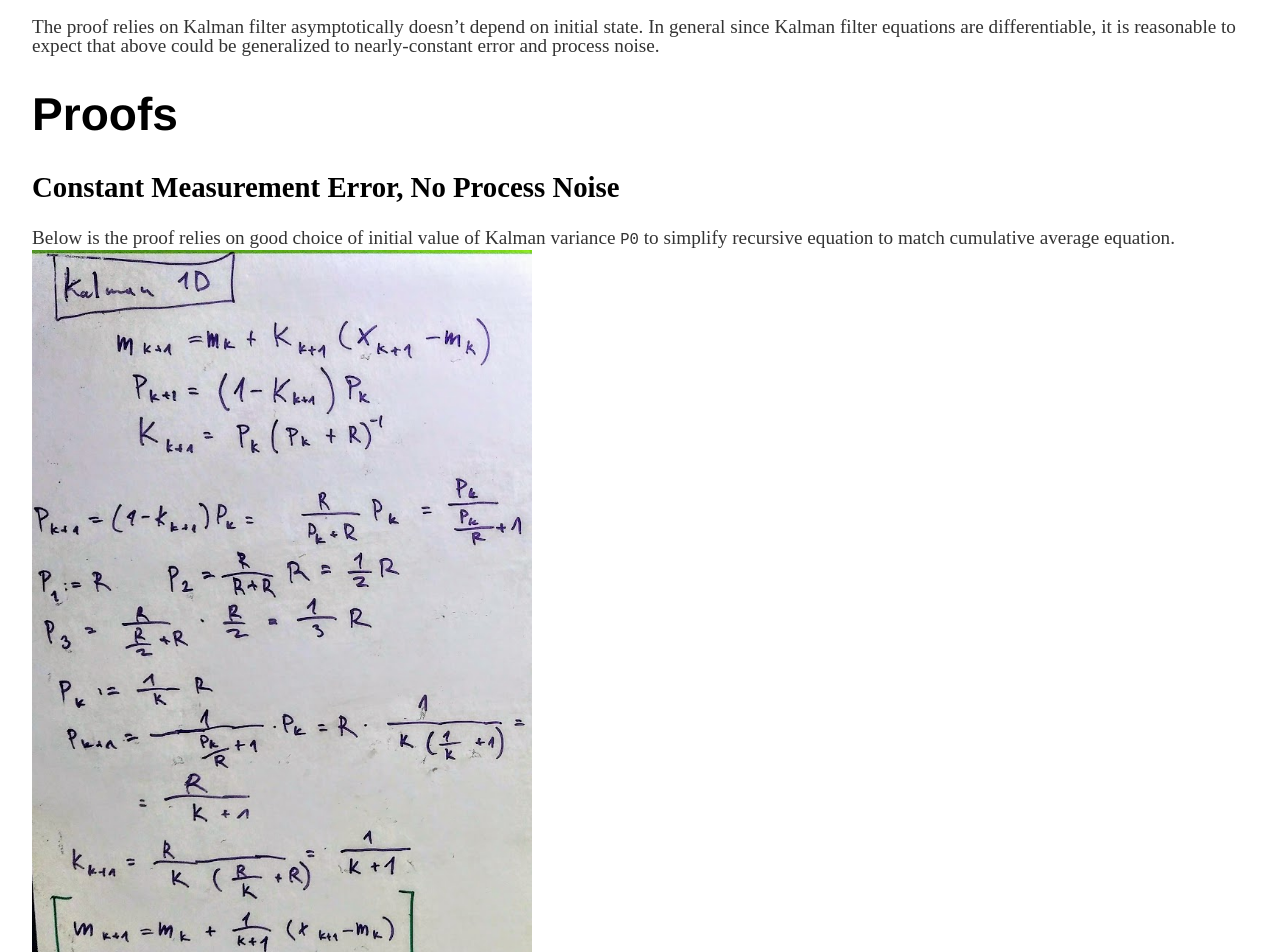
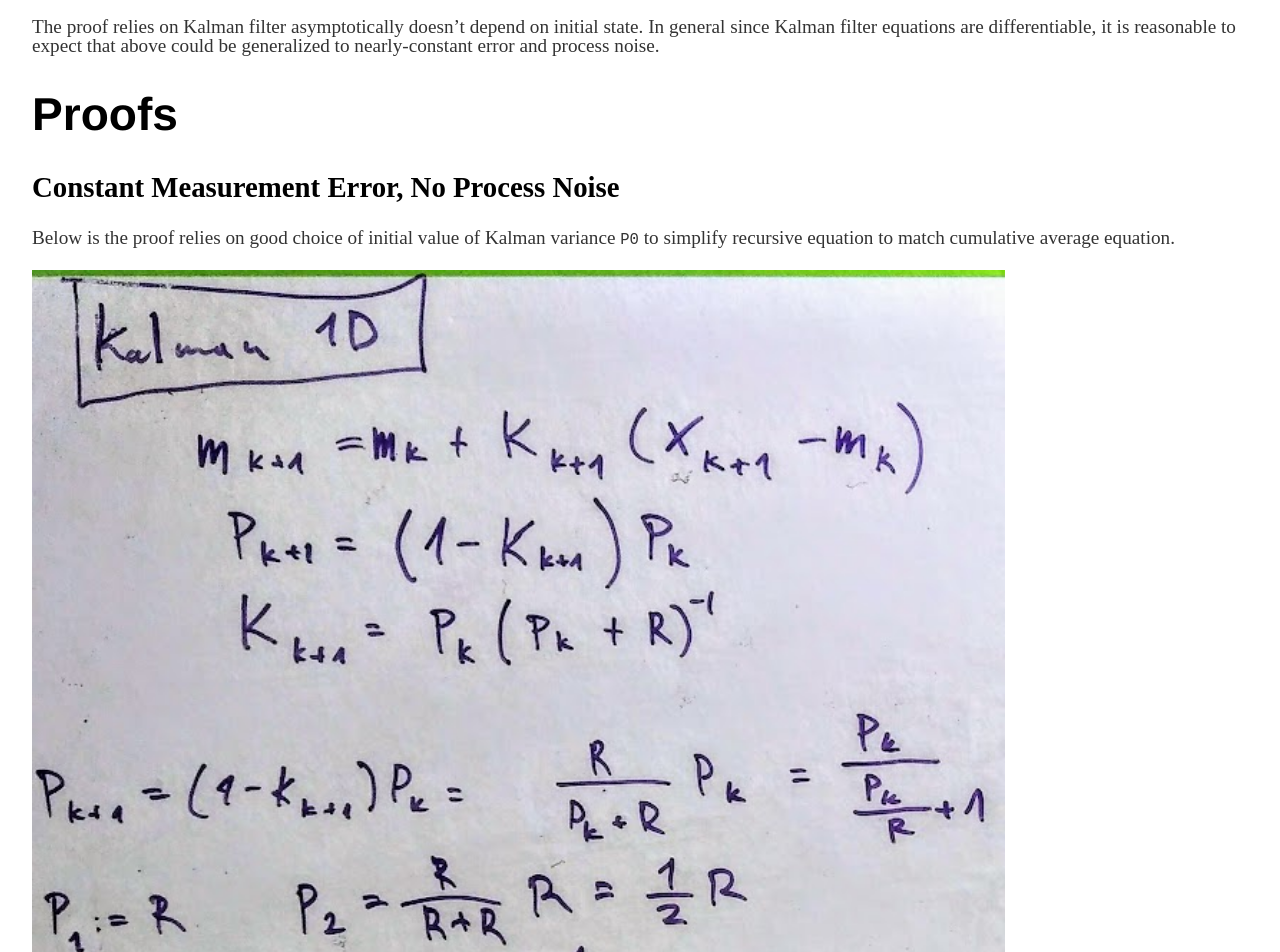
Before and after one commit to vackosar/vackosar.github.io, a Jekyll site: the page built from _posts/2019-08-28-1D-Kalman-Is-Exponential-Or-Cumulative-Average.md, in a window 1280 px wide. Shown: the part 554-1506 px from the top of the page. Built offline with Jekyll 4.4.1, drawn with Linux system fonts in a browser that asks for light colours; comment, search, counter and statistics services are not loaded.

Commit message:
kalman 1d

````diff
--- a/_posts/2019-08-28-1D-Kalman-Is-Exponential-Or-Cumulative-Average.md
+++ b/_posts/2019-08-28-1D-Kalman-Is-Exponential-Or-Cumulative-Average.md
@@ -20,21 +20,23 @@
 ## Constant Measurement Error, No Process Noise
 
 Below is the proof relies on good choice of initial value of Kalman variance ```P0``` to simplify recursive equation to match cumulative average equation.
-<img alt="Proof Kalman 1d with constant measurement error and no process noise proof" width="500" src="https://raw.githubusercontent.com/vackosar/vackosar.github.io/master/images/2019-08-28-kalman-1d-without-process-noise-proof.jpg">
+
+<img alt="Proof Kalman 1d with constant measurement error and no process noise proof" width="80%" src="https://raw.githubusercontent.com/vackosar/vackosar.github.io/master/images/2019-08-28-kalman-1d-without-process-noise-proof.jpg">
 
 Plot of the convergence.
 
-<img alt="Proof Kalman 1d with constant measurement error and no process noise plot" width="500" src="https://raw.githubusercontent.com/vackosar/vackosar.github.io/master/images/2019-08-28-kalman-1d-without-process-noise-plot.png">
+<img alt="Proof Kalman 1d with constant measurement error and no process noise plot" width="80%" src="https://raw.githubusercontent.com/vackosar/vackosar.github.io/master/images/2019-08-28-kalman-1d-without-process-noise-plot.png">
 
 
 ## Constant Measurement Error, Constant Process Noise
 
 Below is the proof relies on setting initial value of Kalman variance ```P0``` such that ```Pk``` becomes constant for recursive equation to match exponential moving average equation.
-<img alt="Proof Kalman 1d with constant measurement error and constant process noise proof" width="500" src="https://raw.githubusercontent.com/vackosar/vackosar.github.io/master/images/2019-08-28-kalman-1d-with-process-noise-proof.jpg">
+
+<img alt="Proof Kalman 1d with constant measurement error and constant process noise proof" width="80%" src="https://raw.githubusercontent.com/vackosar/vackosar.github.io/master/images/2019-08-28-kalman-1d-with-process-noise-proof.jpg">
 
 Plot of the convergence.
 
-<img alt="Proof Kalman 1d with constant measurement error and constant process noise plot" width="500" src="https://raw.githubusercontent.com/vackosar/vackosar.github.io/master/images/2019-08-28-kalman-1d-with-process-noise-plot.png">
+<img alt="Proof Kalman 1d with constant measurement error and constant process noise plot" width="80%" src="https://raw.githubusercontent.com/vackosar/vackosar.github.io/master/images/2019-08-28-kalman-1d-with-process-noise-plot.png">
 
 
 # References
````
